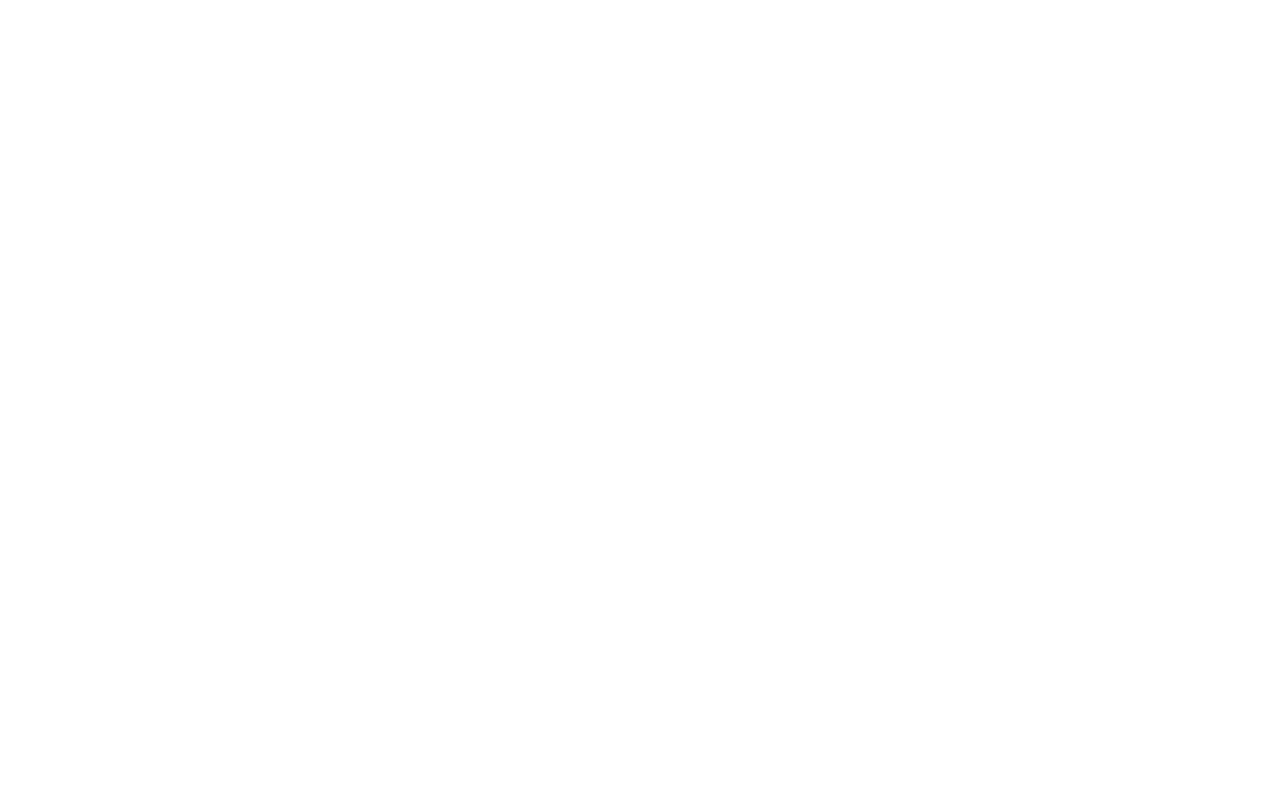
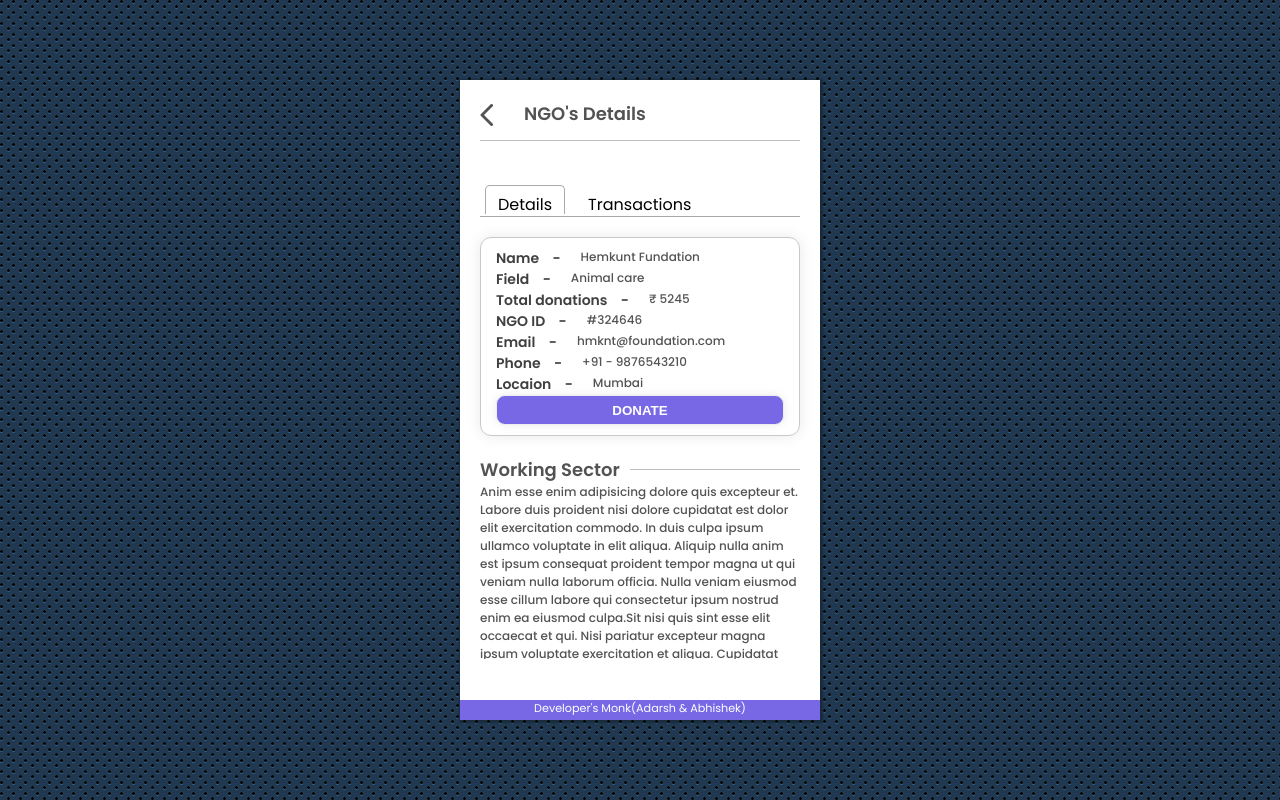
Before and after one commit to adarsh177/TransFunds, a React (Create React App) app in the folder transfunds-user/: page /ngodetail in a window 1280 px wide. Built offline with nearby package versions, Linux system fonts and the light colour scheme.

Commit message:
completed user side
addded  ngo details screen

```diff
--- a/transfunds-user/package.json
+++ b/transfunds-user/package.json
@@ -11,6 +11,7 @@
     "react-dom": "^17.0.2",
     "react-router-dom": "^5.2.0",
     "react-scripts": "^4.0.3",
+    "react-tabs": "^3.2.2",
     "styled-components": "^5.3.0",
     "web-vitals": "^1.1.2",
     "web3": "^1.3.6"
--- a/transfunds-user/src/App.js
+++ b/transfunds-user/src/App.js
@@ -4,6 +4,7 @@
 import Dashboard from "./screens/Dashboard/Dashboard";
 import Listyourngo from "./screens/ListYourNgo/ListYourNgo";
 import NgosList from "./screens/NgosList/NgosList";
+import NgoDetail from "./screens/NgoDetail/NgoDetail";
 
 class App extends React.Component {
   render() {
@@ -22,6 +23,9 @@
           <Route path="/ngolist" exact>
             <NgosList />
           </Route>
+          <Route path="/ngodetail" exact>
+            <NgoDetail />
+          </Route>
         </Switch>
       </Router>
     );
@@ -29,3 +33,5 @@
 }
 
 export default App;
+
+//  autoHide autoHideTimeout={1000} autoHideDuration={200}
--- /dev/null
+++ b/transfunds-user/src/components/NgoDetailCard/NgoDetailCard.css
@@ -0,0 +1,28 @@
+.ngoDetail-card-wrapper {
+  display: flex;
+  flex-direction: column;
+  justify-content: space-between;
+  border: 1px solid #c9c9c9;
+  box-shadow: 0px 0px 15px rgba(0, 0, 0, 0.09);
+  border-radius: 11px;
+  padding: 10px 15px;
+  min-height: 10rem;
+}
+
+.card-parameter-wrapper {
+  display: flex;
+  flex-direction: row;
+  justify-content: flex-start;
+  width: 100%;
+}
+.card-parameter {
+  margin-right: 20px;
+  font-size: 14px;
+  color: #404040;
+  font-weight: 600;
+}
+.card-parameter-value {
+  font-size: 12px;
+  font-weight: 500;
+  color: #535353;
+}
--- /dev/null
+++ b/transfunds-user/src/components/NgoDetailCard/NgoDetailCard.js
@@ -0,0 +1,43 @@
+import React, { Component } from "react";
+import Button from "../Button/Button";
+import "./NgoDetailCard.css";
+
+class NgoDetailCard extends Component {
+  render() {
+    return (
+      <div className="ngoDetail-card-wrapper">
+        <div className="card-parameter-wrapper">
+          <p className="card-parameter">Name &nbsp;&nbsp;&nbsp;- </p>
+          <p className="card-parameter-value">{this.props.name}</p>
+        </div>
+        <div className="card-parameter-wrapper">
+          <p className="card-parameter">Field &nbsp;&nbsp;&nbsp;- </p>
+          <p className="card-parameter-value">{this.props.field}</p>
+        </div>
+        <div className="card-parameter-wrapper">
+          <p className="card-parameter">Total donations &nbsp;&nbsp;&nbsp;- </p>
+          <p className="card-parameter-value">₹ {this.props.donations}</p>
+        </div>
+        <div className="card-parameter-wrapper">
+          <p className="card-parameter">NGO ID &nbsp;&nbsp;&nbsp;- </p>
+          <p className="card-parameter-value">#{this.props.ngoid}</p>
+        </div>
+        <div className="card-parameter-wrapper">
+          <p className="card-parameter">Email &nbsp;&nbsp;&nbsp;- </p>
+          <p className="card-parameter-value">{this.props.email}</p>
+        </div>
+        <div className="card-parameter-wrapper">
+          <p className="card-parameter">Phone &nbsp;&nbsp;&nbsp;- </p>
+          <p className="card-parameter-value">+91 - {this.props.phone}</p>
+        </div>
+        <div className="card-parameter-wrapper">
+          <p className="card-parameter">Locaion &nbsp;&nbsp;&nbsp;- </p>
+          <p className="card-parameter-value ">{this.props.location}</p>
+        </div>
+        <Button value="Donate" />
+      </div>
+    );
+  }
+}
+
+export default NgoDetailCard;
--- a/transfunds-user/src/components/Topbar/Topbar.css
+++ b/transfunds-user/src/components/Topbar/Topbar.css
@@ -22,6 +22,7 @@
   margin-right: 10px;
   padding-right: 20px;
   height: 2rem;
+  outline: none;
 }
 .Title {
   font-size: 18px;
--- /dev/null
+++ b/transfunds-user/src/components/TransactionCard/TransactionCard.css
@@ -0,0 +1,45 @@
+.transactionCard-inner-wrapper {
+  height: 3rem;
+  display: flex;
+  flex-direction: row;
+  justify-content: space-between;
+
+  margin-top: 20px;
+}
+.transaction-user {
+  display: flex;
+  flex-direction: column;
+  justify-content: space-between;
+}
+.transactionParameter {
+  display: flex;
+  flex-direction: row;
+  justify-content: flex-start;
+}
+.usename {
+  font-size: 16px;
+  color: #404040;
+  font-weight: 600;
+}
+.transactionParameter p {
+  font-size: 11px;
+  color: #7a7a7a;
+  font-weight: 500;
+}
+.positiveamount,
+.negativeamount {
+  font-size: 13px;
+  color: #0fc100;
+}
+.negativeamount {
+  color: #dc5050;
+}
+.transaction-line {
+  position: relative;
+  display: block;
+  width: 100%;
+  height: 1px;
+  background-color: #7a7a7a;
+  top: 10px;
+  margin-bottom: 20px;
+}
--- /dev/null
+++ b/transfunds-user/src/components/TransactionCard/TransactionCard.js
@@ -0,0 +1,31 @@
+import React, { Component } from "react";
+import "./TransactionCard.css";
+
+class TransactionCard extends Component {
+  render() {
+    return (
+      <div>
+        <div className="transactionCard-inner-wrapper">
+          <div className="transaction-user">
+            <h3 className="usename">{this.props.username}</h3>
+            <div className="transactionParameter">
+              <p>Transaction ID - </p>
+              <p> #{this.props.tid}</p>
+            </div>
+            <div className="transactionParameter">
+              <p>{this.props.reasonParameter} </p>
+              <p> {this.props.reason}</p>
+            </div>
+          </div>
+          <div className="transaction-amount">
+            <p className="positiveamount">{this.props.pamount}</p>
+            <p className="negativeamount">{this.props.namount}</p>
+          </div>
+        </div>
+        <span className="transaction-line"></span>
+      </div>
+    );
+  }
+}
+
+export default TransactionCard;
--- /dev/null
+++ b/transfunds-user/src/screens/NgoDetail/NgoDetail.css
@@ -0,0 +1,36 @@
+@import "react-tabs/style/react-tabs.css";
+
+.pre-wrapper-tabs,
+.NgoDetailCard-wrapper {
+  width: 100%;
+  margin-top: 20px;
+}
+.ws-content-wrapper {
+  width: 100%;
+  height: 11rem;
+}
+.ws-content {
+  font-size: 12px;
+  font-weight: 500;
+  color: #535353;
+}
+.react-tabs__tab,
+.react-tabs__tab--selected {
+  height: 1rem;
+  padding: 2px 10px 10px;
+}
+.react-tabs__tab {
+  border: 1px solid #bebebe;
+  border-bottom: none;
+  border-radius: 8px 8px 0 0;
+  margin: 0 5px;
+}
+.react-tabs__tab--selected {
+  background-color: #7868e6;
+  color: #fff;
+}
+.Transaction-wrapper {
+  width: 100%;
+  height: 26rem;
+  margin-top: 20px;
+}
--- /dev/null
+++ b/transfunds-user/src/screens/NgoDetail/NgoDetail.js
@@ -0,0 +1,107 @@
+import React, { Component } from "react";
+import { withRouter } from "react-router";
+import NgoDetailCard from "../../components/NgoDetailCard/NgoDetailCard";
+import Topbar from "../../components/Topbar/Topbar";
+import "./NgoDetail.css";
+import { Tab, Tabs, TabList, TabPanel } from "react-tabs";
+import "react-tabs/style/react-tabs.css";
+import SubHeading from "../../components/SubHeading/SubHeading";
+import { Scrollbars } from "react-custom-scrollbars";
+import TransactionCard from "../../components/TransactionCard/TransactionCard";
+
+export class NgoDetail extends Component {
+  render() {
+    const workingSector =
+      "Anim esse enim adipisicing dolore quis excepteur et. Labore duis proident nisi dolore cupidatat est dolor elit exercitation commodo. In duis culpa ipsum ullamco voluptate in elit aliqua. Aliquip nulla anim est ipsum consequat proident tempor magna ut qui veniam nulla laborum officia. Nulla veniam eiusmod esse cillum labore qui consectetur ipsum nostrud enim ea eiusmod culpa.Sit nisi quis sint esse elit occaecat et qui. Nisi pariatur excepteur magna ipsum voluptate exercitation et aliqua. Cupidatat sunt amet consequat in cillum nulla occaecat qui dolore cillum sint amet. Aliquip sunt dolor sit laborum exercitation fugiat officia dolore laborum irure Lorem velit amet. Irure consequat laboris exercitation exercitation nulla sint aliquip et. Id nostrud mollit labore veniam magna cupidatat sint minim amet quis ex.";
+    return (
+      <div className="MainContainer">
+        <div className="MobileContainer MobileContainerFlow">
+          <Topbar title="NGO's details" />
+          <div className="pre-wrapper-tabs">
+            <Tabs>
+              <TabList>
+                <Tab>Details</Tab>
+                <Tab>Transactions</Tab>
+              </TabList>
+
+              <TabPanel>
+                <div className="NgoDetailCard-wrapper">
+                  <NgoDetailCard
+                    name="Hemkunt Fundation"
+                    field="Animal care"
+                    ngoid="324646"
+                    phone="9876543210"
+                    email="hmknt@foundation.com"
+                    location="Mumbai"
+                    donations="5245"
+                  />
+                </div>
+                <SubHeading value="Working sector" />
+                <div className="ws-content-wrapper">
+                  <Scrollbars
+                    autoHide
+                    autoHideTimeout={1000}
+                    autoHideDuration={200}
+                  >
+                    <p className="ws-content">{workingSector}</p>
+                  </Scrollbars>
+                </div>
+              </TabPanel>
+              <TabPanel>
+                <div className="Transaction-wrapper">
+                  <Scrollbars
+                    autoHide
+                    autoHideTimeout={1000}
+                    autoHideDuration={200}
+                  >
+                    <TransactionCard
+                      username="Aman kumar"
+                      tid="354343"
+                      pamount="+ ₹500"
+                    />
+                    <TransactionCard
+                      username="Aman kumar"
+                      tid="354343"
+                      pamount="+ ₹500"
+                    />
+                    <TransactionCard
+                      username="Aman kumar"
+                      tid="354343"
+                      pamount="+ ₹500"
+                    />
+                    <TransactionCard
+                      username="Aman kumar"
+                      tid="354343"
+                      namount="- ₹500"
+                      reasonParameter="Reason - "
+                      reason="Food, Cloths"
+                    />
+                    <TransactionCard
+                      username="Aman kumar"
+                      tid="354343"
+                      pamount="+ ₹500"
+                    />
+                    <TransactionCard
+                      username="Aman kumar"
+                      tid="354343"
+                      pamount="+ ₹500"
+                    />
+                    <TransactionCard
+                      username="Aman kumar"
+                      tid="354343"
+                      namount="- ₹500"
+                      reasonParameter="Reason - "
+                      reason="Food, Cloths"
+                    />
+                  </Scrollbars>
+                </div>
+              </TabPanel>
+            </Tabs>
+          </div>
+        </div>
+      </div>
+    );
+  }
+}
+
+export default withRouter(NgoDetail);
```
Also changed, not shown: 1 other file (tests, documents, lock files or other folders).
